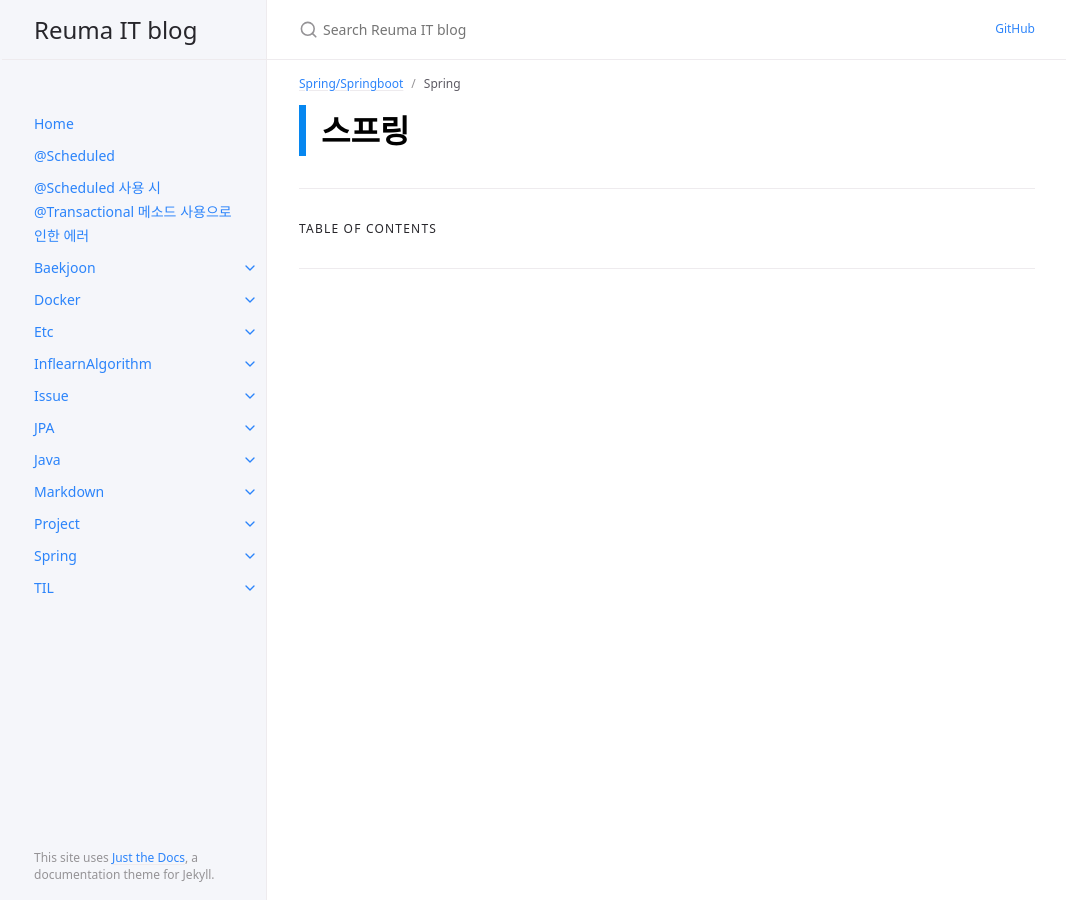
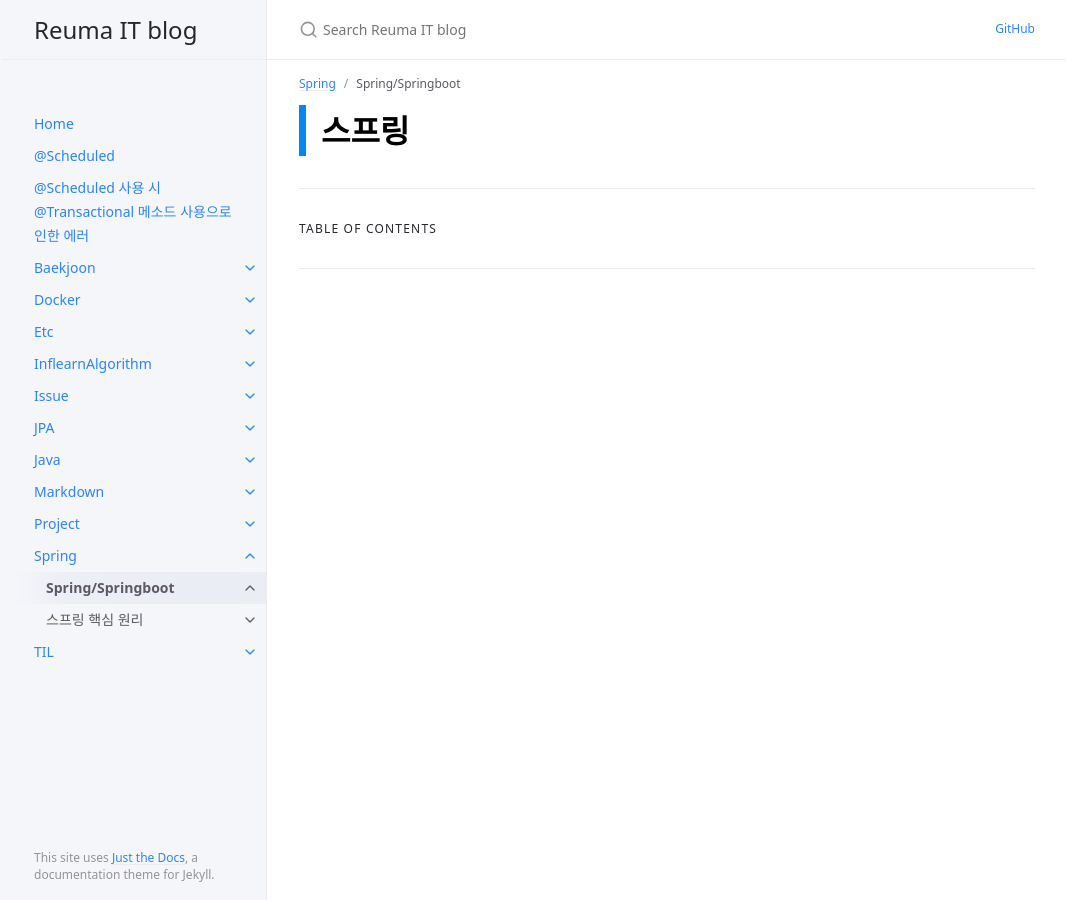
Before and after one commit to AReuma/AReuma.github.io, a Jekyll site: the page built from docs/Spring/Spring/index.md, in a window 1280 px wide. Shown: the whole page, without its empty margins (105-1171 px from the left). Built offline with Jekyll 4.4.1, drawn with Linux system fonts in a browser that asks for light colours.

```diff
--- a/docs/Spring/Spring/index.md
+++ b/docs/Spring/Spring/index.md
@@ -1,7 +1,7 @@
 ---
 layout: default
-title: Spring
-parent: Spring/Springboot
+title: Spring/Springboot
+parent: Spring
 has_children: true
 ---
 
```
